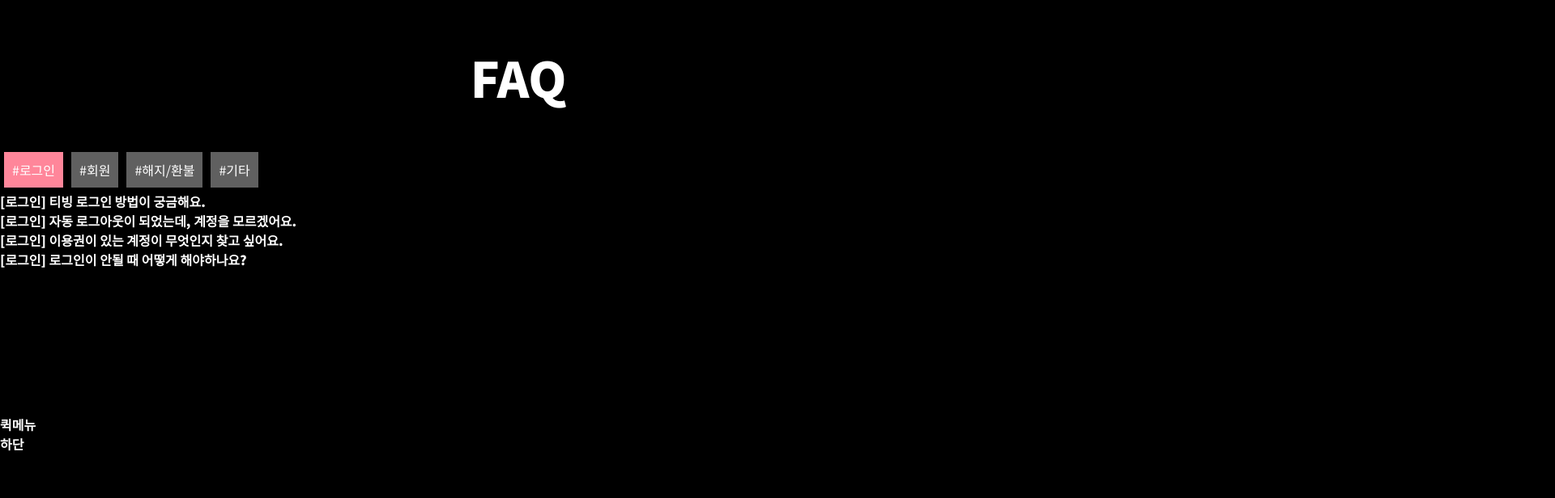
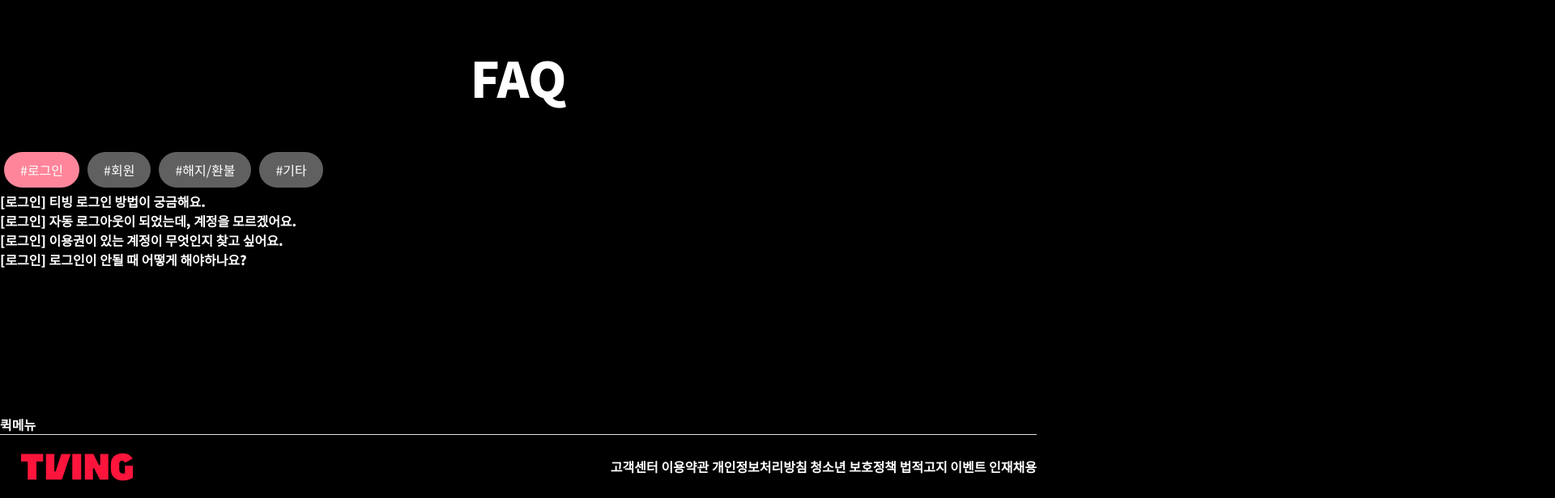
Before and after one commit to zueunjoeng/TVING, a React (Create React App) app: page / in a window 1280 px wide. Shown: the part 4990-5606 px from the top of the page at 81% size, 1920 px wide, since content can reach past the window. Before the commit the page ends 5551 px from the top, so only its background shows below. Built offline with nearby package versions, Linux system fonts and the light colour scheme.

Commit message:
[1.1.6] 하단 작업, 가로스크롤 제거

```diff
--- a/src/component/layout/Footer.js
+++ b/src/component/layout/Footer.js
@@ -1,10 +1,18 @@
 import React, { useState, useEffect, useRef } from 'react'
 import ft from '../../scss/layout/footer.module.scss';
+import { Link } from 'react-router-dom';
 
 
 function Footer() {
     return (
-       <footer>하단</footer>
+       <footer className='border-top'>
+        <div className='d-flex align-items-center'>
+        <Link to="/">
+            <img src="./img/tving logo.png" alt="티빙 로고" />
+        </Link>
+        <p className='ms-auto'>고객센터    이용약관    개인정보처리방침    청소년    보호정책    법적고지    이벤트    인재채용</p>
+       </div>
+       </footer>
     )
 }
 
--- a/src/scss/layout/faq.module.scss
+++ b/src/scss/layout/faq.module.scss
@@ -3,7 +3,8 @@
     color:white;
     border: none;
     margin: 5px;
-    padding: 10px;
+    padding: 10px 20px;
+    border-radius: 25px;
     cursor: pointer;
   }
 
@@ -12,11 +13,6 @@
     color: #fff;
   }
 
-//   .d-flex {
-//     display: flex;
-//     flex-direction: row;
-//     flex-wrap: wrap;
-//   }
 
   #faq_list {
     margin-top: 20px;
--- a/src/scss/layout/mainbanner.module.scss
+++ b/src/scss/layout/mainbanner.module.scss
@@ -1,5 +1,5 @@
 .mainbanner{
-    width:1920px;
+    width:100%;
     height:740px;
     background-color: gray;
 }
```
